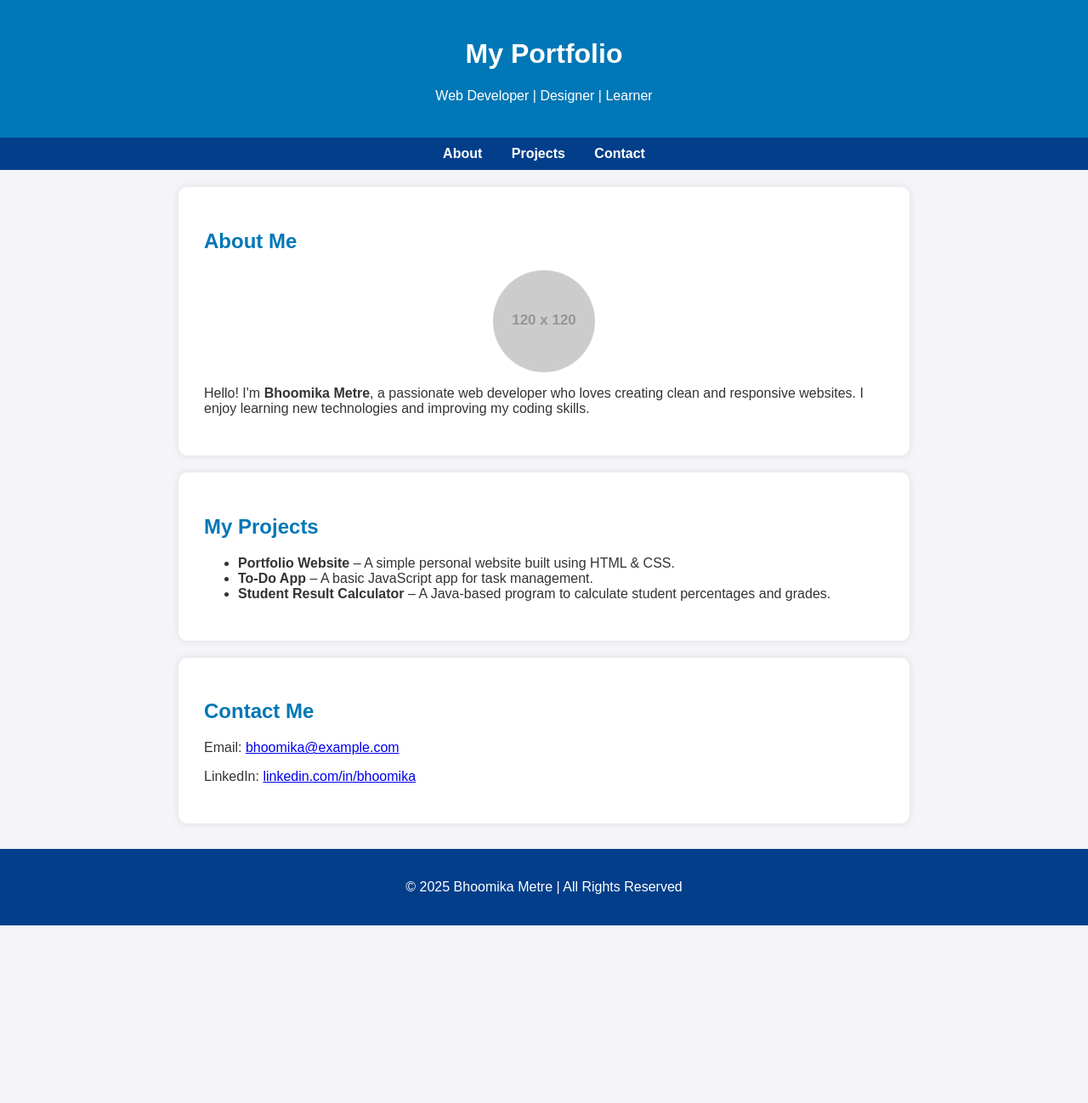
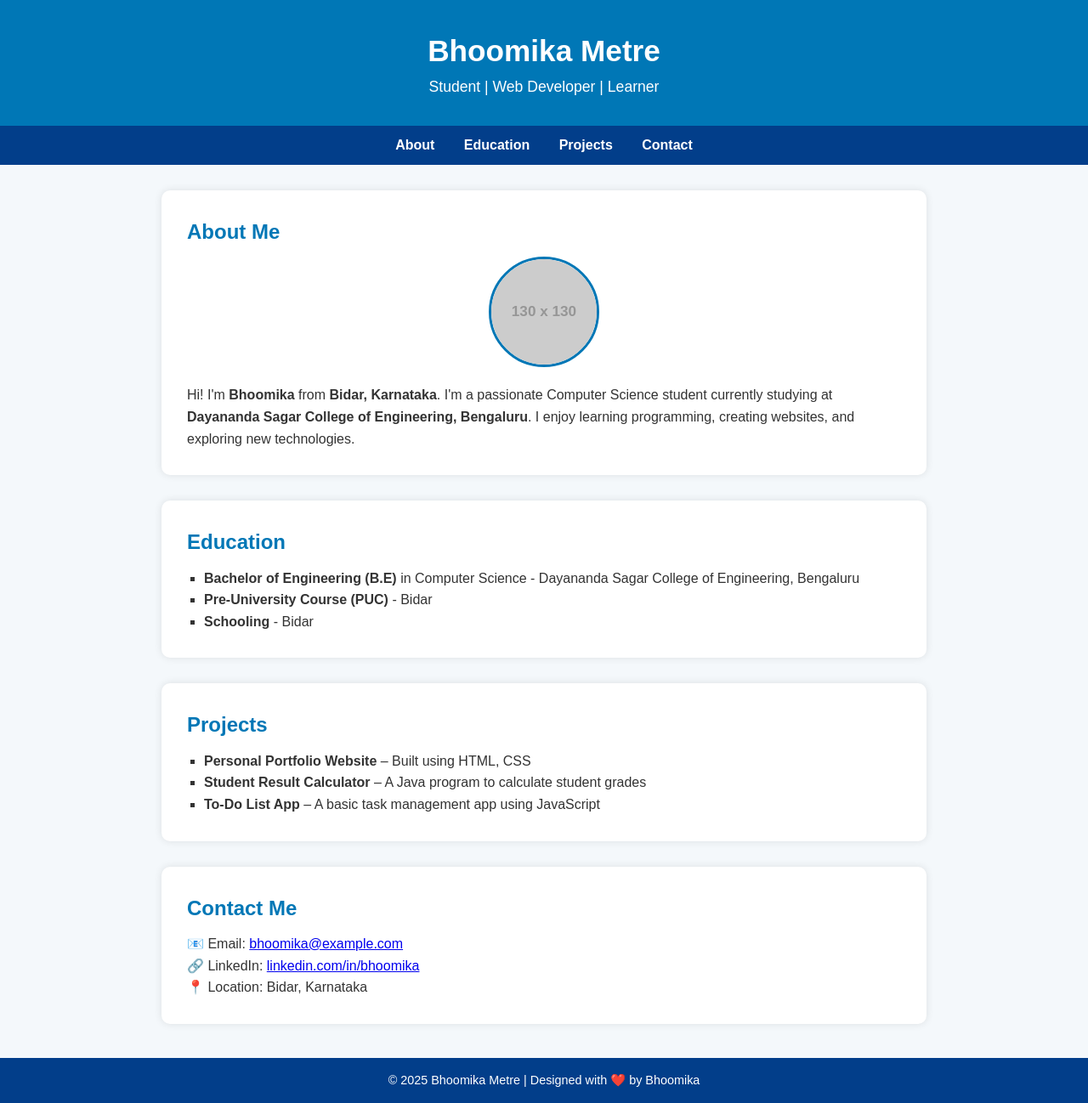
Before and after one commit to bhoomikametre/portfolio, a plain HTML site: page index.html in a window 1280 px wide. Shown: the whole page at 85% size. Before the commit the page ends 1089 px from the top, so only its background shows below. Drawn offline with Linux system fonts and the light colour scheme; placeholder pictures from the web are drawn by us.

Commit message:
name added

```diff
--- a/index.html
+++ b/index.html
@@ -1,28 +1,42 @@
 <!DOCTYPE html>
 <html lang="en">
 <head>
-  <meta charset="UTF-8">
-  <meta name="viewport" content="width=device-width, initial-scale=1.0">
-  <title>My Portfolio</title>
+  <meta charset="UTF-8" />
+  <meta name="viewport" content="width=device-width, initial-scale=1.0" />
+  <title>Bhoomika | Portfolio</title>
   <style>
+    * {
+      margin: 0;
+      padding: 0;
+      box-sizing: border-box;
+      font-family: "Poppins", sans-serif;
+    }
+
     body {
-      font-family: Arial, sans-serif;
-      margin: 0;
-      background-color: #f4f4f9;
+      background-color: #f4f8fb;
       color: #333;
+      line-height: 1.6;
     }
 
     header {
-      background-color: #0077b6;
+      background: #0077b6;
       color: white;
       text-align: center;
-      padding: 1.5rem 0;
+      padding: 2rem 0;
+    }
+
+    header h1 {
+      font-size: 2.2rem;
+    }
+
+    header p {
+      font-size: 1.1rem;
     }
 
     nav {
       background: #023e8a;
+      text-align: center;
       padding: 10px;
-      text-align: center;
     }
 
     nav a {
@@ -37,71 +51,92 @@
     }
 
     section {
+      max-width: 900px;
+      margin: 30px auto;
+      background: white;
       padding: 30px;
-      max-width: 800px;
-      margin: auto;
-      background: white;
-      margin-top: 20px;
       border-radius: 10px;
       box-shadow: 0 0 10px rgba(0,0,0,0.1);
     }
 
     h2 {
       color: #0077b6;
+      margin-bottom: 10px;
+    }
+
+    img {
+      width: 130px;
+      border-radius: 50%;
+      display: block;
+      margin: 10px auto 20px;
+      border: 3px solid #0077b6;
+    }
+
+    ul {
+      list-style-type: square;
+      margin-left: 20px;
     }
 
     footer {
+      background: #023e8a;
+      color: white;
       text-align: center;
-      padding: 20px;
-      background-color: #023e8a;
-      color: white;
-      margin-top: 30px;
+      padding: 15px;
+      margin-top: 40px;
     }
 
-    img {
-      border-radius: 50%;
-      width: 120px;
-      display: block;
-      margin: 10px auto;
+    footer p {
+      font-size: 0.9rem;
     }
   </style>
 </head>
 <body>
 
   <header>
-    <h1>My Portfolio</h1>
-    <p>Web Developer | Designer | Learner</p>
+    <h1>Bhoomika Metre</h1>
+    <p>Student | Web Developer | Learner</p>
   </header>
 
   <nav>
     <a href="#about">About</a>
+    <a href="#education">Education</a>
     <a href="#projects">Projects</a>
     <a href="#contact">Contact</a>
   </nav>
 
   <section id="about">
     <h2>About Me</h2>
-    <img src="https://via.placeholder.com/120" alt="My Photo">
-    <p>Hello! I'm <strong>Bhoomika Metre</strong>, a passionate web developer who loves creating clean and responsive websites. I enjoy learning new technologies and improving my coding skills.</p>
+    <img src="https://via.placeholder.com/130" alt="Bhoomika's Photo">
+    <p>Hi! I'm <strong>Bhoomika</strong> from <strong>Bidar, Karnataka</strong>. I'm a passionate Computer Science student currently studying at <strong>Dayananda Sagar College of Engineering, Bengaluru</strong>. I enjoy learning programming, creating websites, and exploring new technologies.</p>
+  </section>
+
+  <section id="education">
+    <h2>Education</h2>
+    <ul>
+      <li><strong>Bachelor of Engineering (B.E)</strong> in Computer Science - Dayananda Sagar College of Engineering, Bengaluru</li>
+      <li><strong>Pre-University Course (PUC)</strong> - Bidar</li>
+      <li><strong>Schooling</strong> - Bidar</li>
+    </ul>
   </section>
 
   <section id="projects">
-    <h2>My Projects</h2>
+    <h2>Projects</h2>
     <ul>
-      <li><strong>Portfolio Website</strong> – A simple personal website built using HTML & CSS.</li>
-      <li><strong>To-Do App</strong> – A basic JavaScript app for task management.</li>
-      <li><strong>Student Result Calculator</strong> – A Java-based program to calculate student percentages and grades.</li>
+      <li><strong>Personal Portfolio Website</strong> – Built using HTML, CSS</li>
+      <li><strong>Student Result Calculator</strong> – A Java program to calculate student grades</li>
+      <li><strong>To-Do List App</strong> – A basic task management app using JavaScript</li>
     </ul>
   </section>
 
   <section id="contact">
     <h2>Contact Me</h2>
-    <p>Email: <a href="mailto:bhoomika@example.com">bhoomika@example.com</a></p>
-    <p>LinkedIn: <a href="https://linkedin.com" target="_blank">linkedin.com/in/bhoomika</a></p>
+    <p>📧 Email: <a href="mailto:bhoomika@example.com">bhoomika@example.com</a></p>
+    <p>🔗 LinkedIn: <a href="https://linkedin.com" target="_blank">linkedin.com/in/bhoomika</a></p>
+    <p>📍 Location: Bidar, Karnataka</p>
   </section>
 
   <footer>
-    <p>© 2025 Bhoomika Metre | All Rights Reserved</p>
+    <p>© 2025 Bhoomika Metre | Designed with ❤️ by Bhoomika</p>
   </footer>
 
 </body>
```
